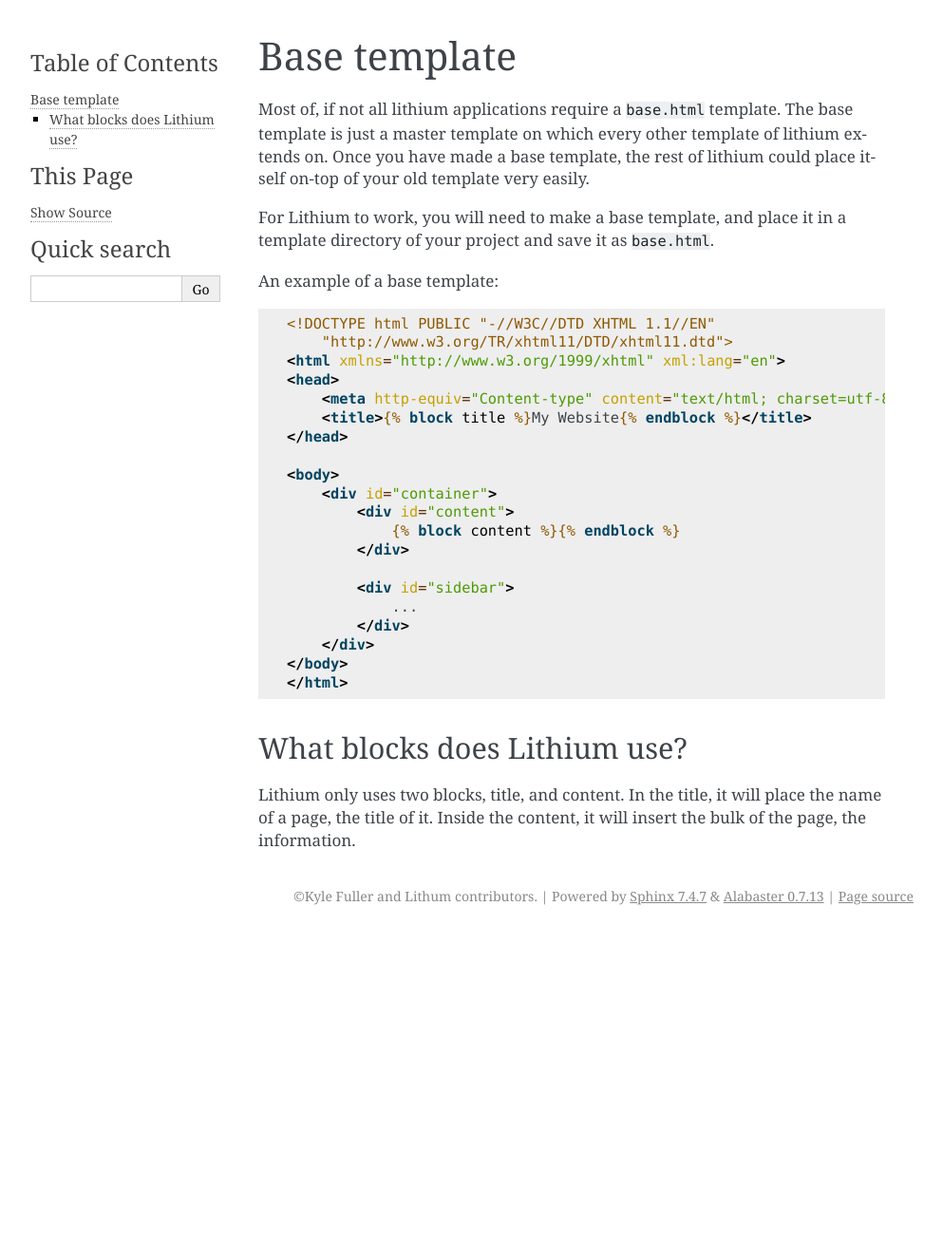
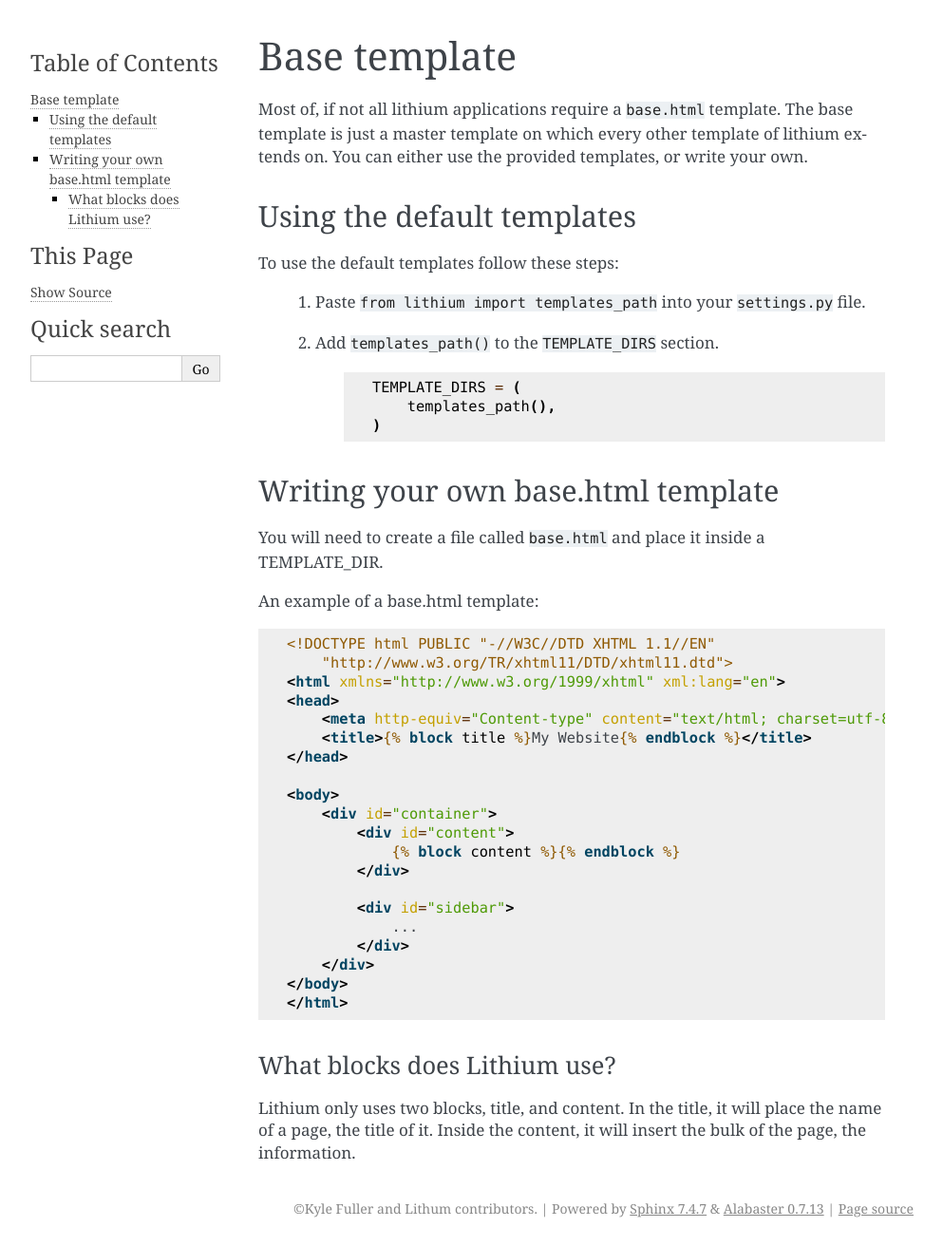
Before and after one commit to kylef-archive/lithium, a Sphinx documentation site: the page built from docs/base-template.txt, in a window 1280 px wide. Shown: the whole page at 95% size, without its empty margins (148-1141 px from the left). Built offline with Sphinx 7.4.7, drawn with Linux system fonts in a browser that asks for light colours; the version number could not be read and is left out; before the commit the page ends 983 px from its top, so only the background shows below that.

Commit message:
Created a way to get the path of lithium.templates and added information about the default templates to the docs.

```diff
--- a/docs/base-template.txt
+++ b/docs/base-template.txt
@@ -4,11 +4,29 @@
 Base template
 =============
 
-Most of, if not all lithium applications require a ``base.html`` template. The base template is just a master template on which every other template of lithium extends on. Once you have made a base template, the rest of lithium could place itself on-top of your old template very easily.
+Most of, if not all lithium applications require a ``base.html`` template. The base template is just a master template on which every other template of lithium extends on. You can either use the provided templates, or write your own.
 
-For Lithium to work, you will need to make a base template, and place it in a template directory of your project and save it as ``base.html``.
+Using the default templates
+---------------------------
 
-An example of a base template:
+To use the default templates follow these steps:
+
+	#. Paste ``from lithium import templates_path`` into your ``settings.py`` file.
+
+	#. Add ``templates_path()`` to the ``TEMPLATE_DIRS`` section.
+
+		.. code-block:: python
+
+			TEMPLATE_DIRS = (
+			    templates_path(),
+			)
+
+Writing your own base.html template
+-----------------------------------
+
+You will need to create a file called ``base.html`` and place it inside a TEMPLATE_DIR.
+
+An example of a base.html template:
 
 .. code-block:: html+django
 
--- a/lithium/__init__.py
+++ b/lithium/__init__.py
@@ -3,3 +3,7 @@ __copyright__ = 'Copyright (c) 2008, Kyle Fuller'
 __licence__ = 'BSD'
 __author__ = 'Kyle Fuller <inbox@kylefuller.co.uk>'
 __URL__ = 'http://kylefuller.co.uk/project/lithium/'
+
+def templates_path():
+    from os.path import dirname, join
+    return join(dirname(__file__), 'templates')
```
